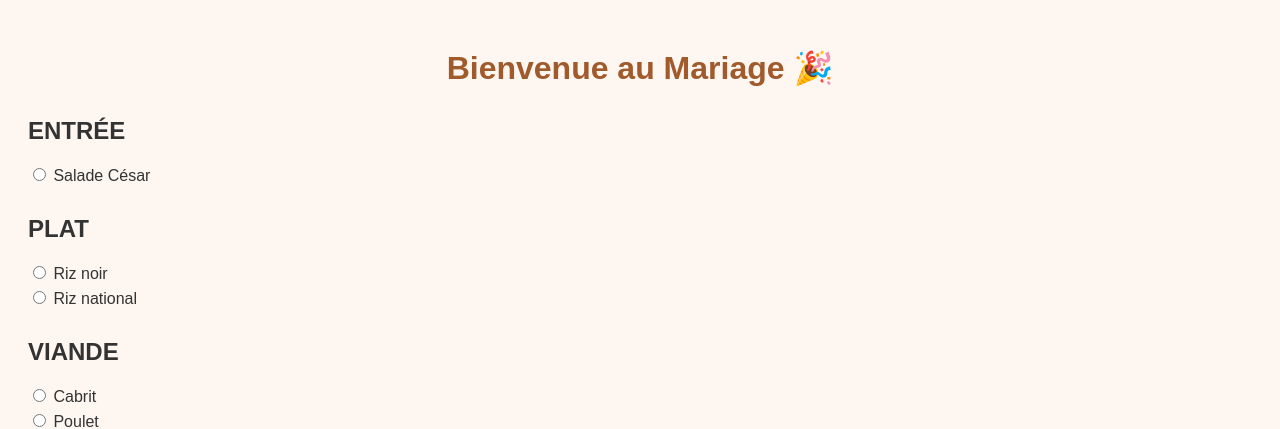
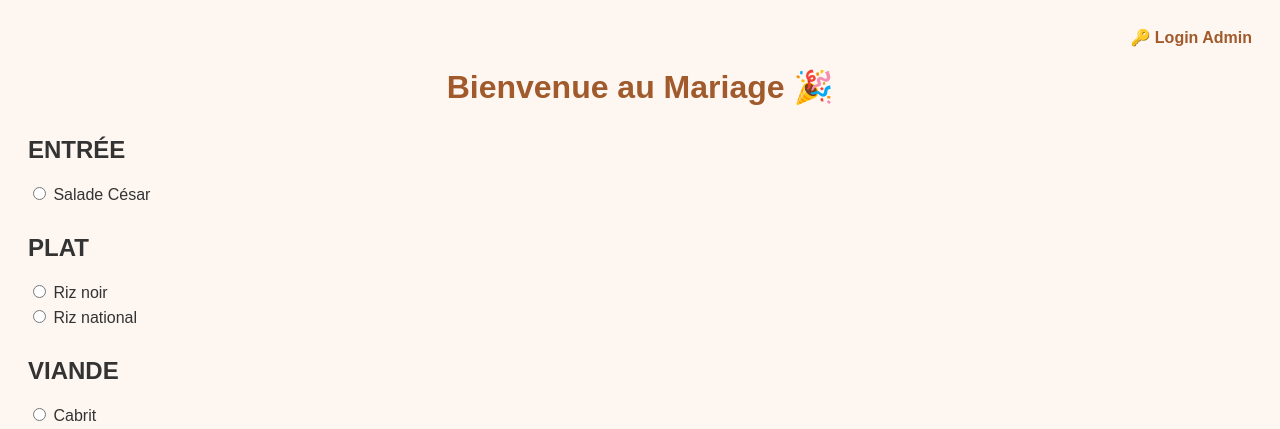
Before and after one commit to trumpetbb48/mariage_menu1, a Flask app: page / in a window 1280 px wide. Shown: the top 429 px of the page. Run offline with Flask 3, Linux system fonts and the light colour scheme.

Commit message:
Update menu.html

```diff
--- a/templates/menu.html
+++ b/templates/menu.html
@@ -34,9 +34,23 @@
             font-size: 16px;
             cursor: pointer;
         }
+
+            nav {
+            text-align: right;
+            margin-bottom: 20px;
+        }
+        nav a {
+            color: #a05a2c;
+            text-decoration: none;
+            font-weight: bold;
+            margin-left: 15px;
+        }
     </style>
 </head>
 <body>
+<nav>
+  <a href="/login">🔑 Login Admin</a>
+</nav>
 
 <h1>Bienvenue au Mariage 🎉</h1>
 <form id="menuForm">
@@ -90,7 +104,7 @@ document.getElementById("menuForm").addEventListener("submit", function(e) {
         table: data.get("table")
     };
 
-    fetch("http://localhost:5000/commande", {
+    fetch("/commande", {
         method: "POST",
         headers: {"Content-Type": "application/json"},
         body: JSON.stringify(payload)
```
